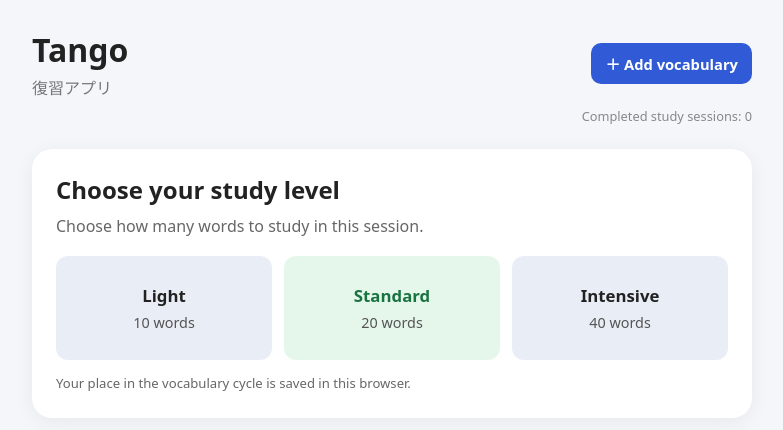
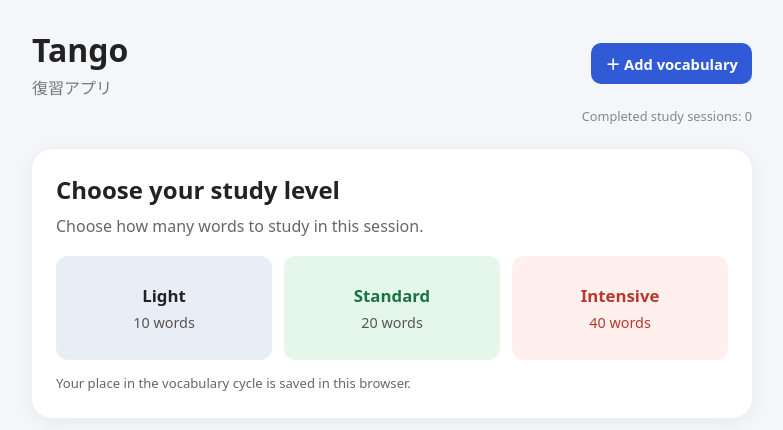
Before and after one commit to komorebidev/tango, a Flask app: page / in a window 1280 px wide. Shown: the top 430 px of the page, without its empty margins (248-1031 px from the left). Run offline with Flask 3, Linux system fonts and the light colour scheme.

Commit message:
level button color change

```diff
--- a/tangoapp/templates/index.html
+++ b/tangoapp/templates/index.html
@@ -113,6 +113,15 @@
         .level-button.recommended {
             background: #e5f7eb;
             color: #197341;
+        }
+
+        .level-button.intensive {
+            background: #fff0ee;
+            color: #b9382d;
+        }
+
+        .level-button.intensive span {
+            color: #b9382d;
         }
 
         .saved-progress-note {
@@ -396,7 +405,7 @@
                     <strong>Standard</strong>
                     <span>20 words</span>
                 </button>
-                <button type="button" class="level-button" data-size="40">
+                <button type="button" class="level-button intensive" data-size="40">
                     <strong>Intensive</strong>
                     <span>40 words</span>
                 </button>
```
